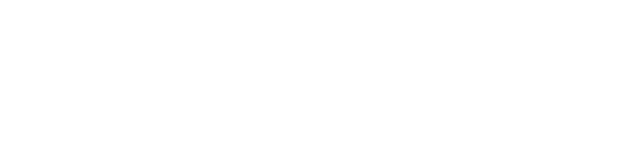
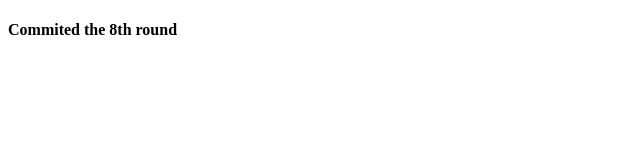
Before and after one commit to AlexandrKucenko/firstprojectgit, a plain HTML site: page index.html in a window 1280 px wide. Shown: the whole page, without its empty margins (0-640 px from the left). Drawn offline with Linux system fonts and the light colour scheme.

Commit message:
Commit #8

```diff
--- a/index.html
+++ b/index.html
@@ -5,6 +5,6 @@
     <title>My first page title!)</title>
   </head>
   <body>
-
+    <h4>Commited the 8th round</h4>
   </body>
 </html>
```
